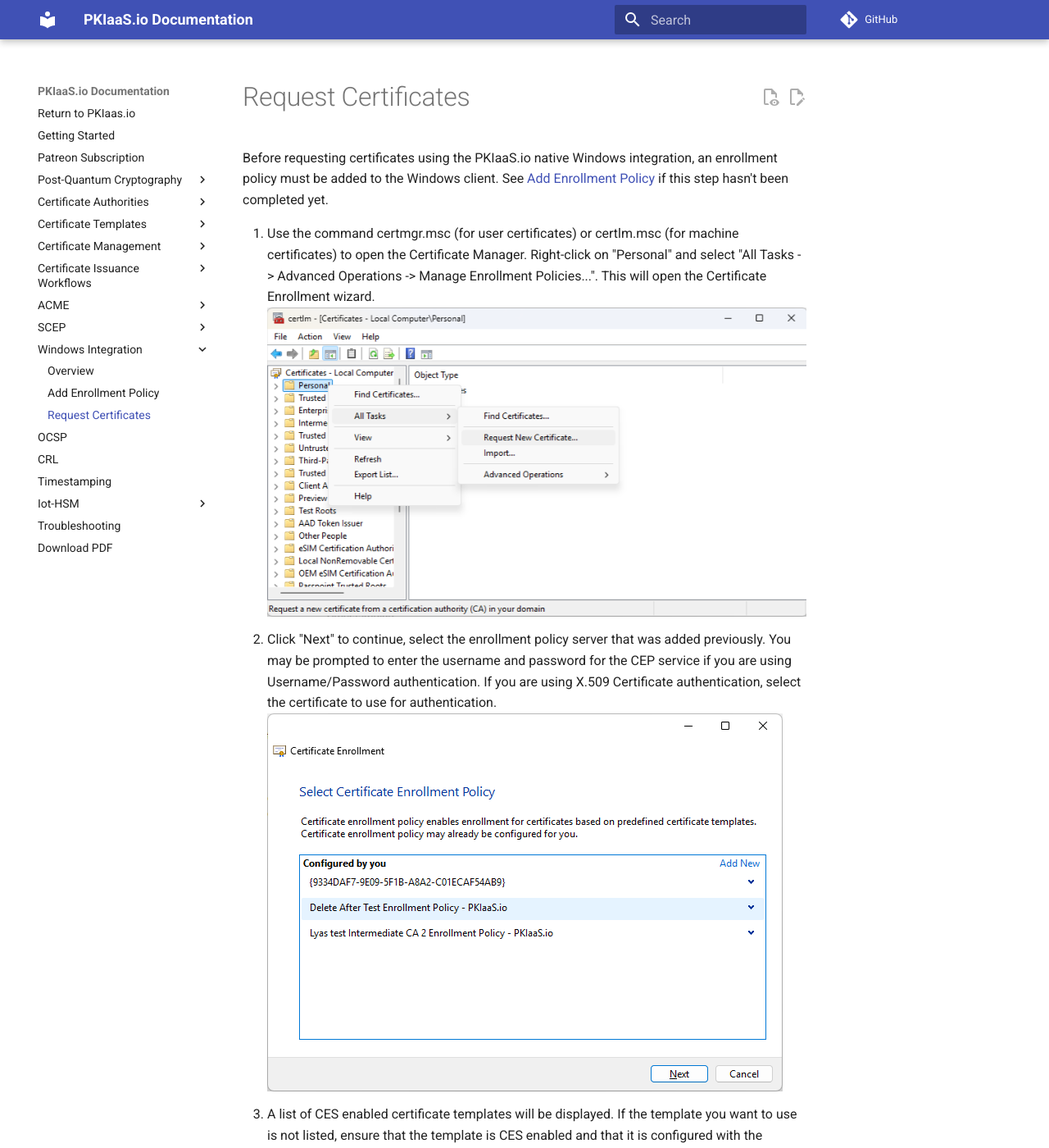
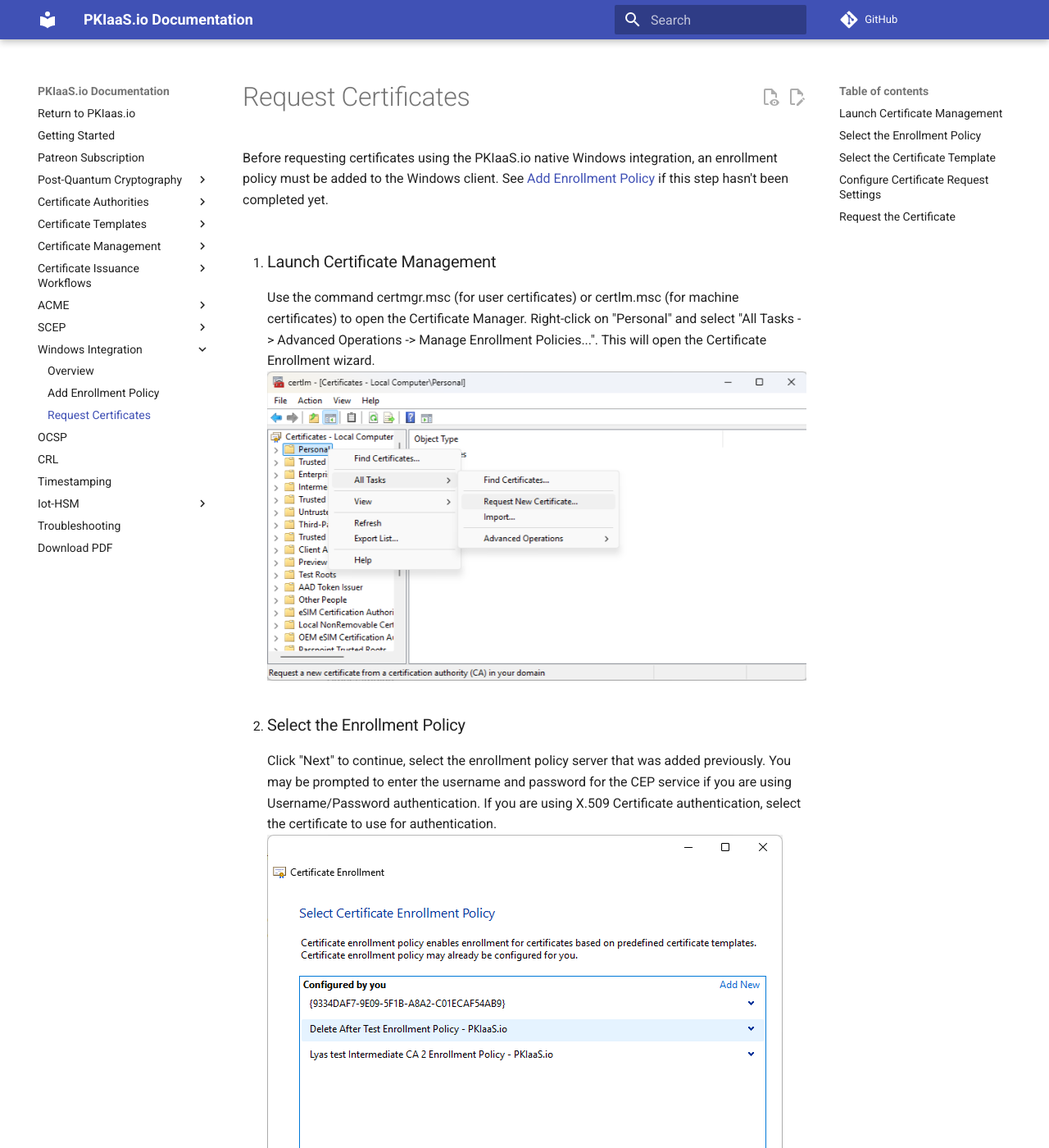
Before and after one commit to lspiehler/pkiaas-docs, an MkDocs documentation site: the page built from docs/windows-integration/request-certificates.md, in a window 1280 px wide and 1400 px high. Shown: the whole window at 82% size. Built offline with MkDocs 1.6.1 and Material for MkDocs 9.7.7, drawn with Linux system fonts in a browser that asks for light colours; comment, search, counter and statistics services are not loaded; some of the changed text lies outside the part shown.

Commit message:
updating numbers and bullets with titles to enrich the TOC

```diff
--- a/docs/windows-integration/request-certificates.md
+++ b/docs/windows-integration/request-certificates.md
@@ -4,14 +4,19 @@
 ---
 Before requesting certificates using the PKIaaS.io native Windows integration, an enrollment policy must be added to the Windows client. See [Add Enrollment Policy](add-enrollment-policy.md) if this step hasn't been completed yet.
 
-1. Use the command certmgr.msc (for user certificates) or certlm.msc (for machine certificates) to open the Certificate Manager. Right-click on "Personal" and select "All Tasks -> Advanced Operations -> Manage Enrollment Policies...". This will open the Certificate Enrollment wizard.
+1. ### Launch Certificate Management
+Use the command certmgr.msc (for user certificates) or certlm.msc (for machine certificates) to open the Certificate Manager. Right-click on "Personal" and select "All Tasks -> Advanced Operations -> Manage Enrollment Policies...". This will open the Certificate Enrollment wizard.
 ![Request New Certificate](../images/request-new-certificate.png)
-2. Click "Next" to continue, select the enrollment policy server that was added previously. You may be prompted to enter the username and password for the CEP service if you are using Username/Password authentication. If you are using X.509 Certificate authentication, select the certificate to use for authentication.
+2. ### Select the Enrollment Policy
+Click "Next" to continue, select the enrollment policy server that was added previously. You may be prompted to enter the username and password for the CEP service if you are using Username/Password authentication. If you are using X.509 Certificate authentication, select the certificate to use for authentication.
 ![Enrollment Policies](../images/enrollment-policies.png)
-3. A list of CES enabled certificate templates will be displayed. If the template you want to use is not listed, ensure that the template is CES enabled and that it is configured with the correct template type (Computer or User) for the certificate you want to request. Select the template you want to use and click "Next".
+3. ### Select the Certificate Template
+A list of CES enabled certificate templates will be displayed. If the template you want to use is not listed, ensure that the template is CES enabled and that it is configured with the correct template type (Computer or User) for the certificate you want to request. Select the template you want to use and click "Next".
 ![CES Enabled Templates](../images/ces-enabled-templates.png)
 **Note:** If a template was added or modified recently, it may take up to an hour for the changes to propagate to the Windows client due to caching. For immediate access to the new or modified template, the enrollment policy must be removed and re-added on the Windows client.
-4. Click the warning link beneath the template "More information is required to enroll for this certificate. Click here to configure settings." This will open the certificate properties dialog where you can configure the certificate request settings including subject attributes, subject alternative names (SANs), and cryptographic options. The options available will depend on the template configuration. Once you have configured the settings, click "OK" to close the dialog.
+4. ### Configure Certificate Request Settings
+Click the warning link beneath the template "More information is required to enroll for this certificate. Click here to configure settings." This will open the certificate properties dialog where you can configure the certificate request settings including subject attributes, subject alternative names (SANs), and cryptographic options. The options available will depend on the template configuration. Once you have configured the settings, click "OK" to close the dialog.
 ![Certificate Properties Dialog](../images/certificate-properties-dialog.png)
-5. Finally, click "Enroll" to request the certificate. The certificate will be requested from the PKIaaS.io CES service using the selected template and the configured settings. Unless it is cached from a previous request, you will be prompted to enter the username and password associated with the template for the CES service. If the request is successful, the certificate will be issued and added to the "Personal" store in the Certificate Manager.
+5. ### Request the Certificate
+Finally, click "Enroll" to request the certificate. The certificate will be requested from the PKIaaS.io CES service using the selected template and the configured settings. Unless it is cached from a previous request, you will be prompted to enter the username and password associated with the template for the CES service. If the request is successful, the certificate will be issued and added to the "Personal" store in the Certificate Manager.
 ![Certificate Enrollment](../images/certificate-enrollment.png)
```
Also changed, not shown: docs/windows-integration/add-enrollment-policy.md (+7 -4 lines).
